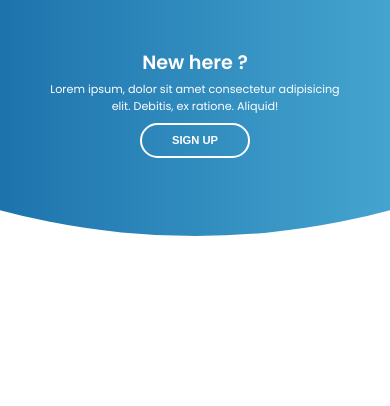
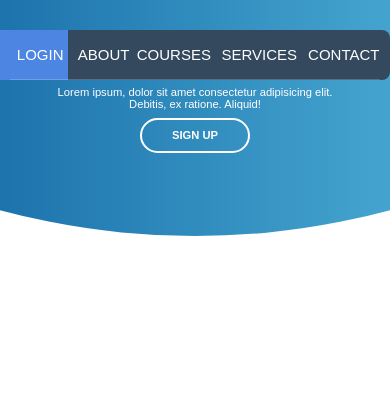
Before and after one commit to faizkhan77/kutchi-UI, a plain HTML site: page login/kutchi-login-page/Sliding-Sign-In-Sign-Up-Form-master/Sliding-Sign-In-Sign-Up-Form-master/index.html in a window 390 px wide. Shown: the top 406 px of the page. Drawn offline with Linux system fonts and the light colour scheme.

Commit message:
Added navbar

```diff
--- a/login/kutchi-login-page/Sliding-Sign-In-Sign-Up-Form-master/Sliding-Sign-In-Sign-Up-Form-master/index.html
+++ b/login/kutchi-login-page/Sliding-Sign-In-Sign-Up-Form-master/Sliding-Sign-In-Sign-Up-Form-master/index.html
@@ -106,7 +106,14 @@
         </div>
       </div>
 
-
+      <nav>
+        <a href="#" class="nava">Login</a>
+        <a href="#" class="nava">About</a>
+        <a href="#" class="nava">Courses</a>
+        <a href="#" class="nava">Services</a>
+        <a href="#" class="nava">Contact</a>
+        <div class="animation start-home"></div>
+    </nav>
     </div>
 
     <script src="app.js"></script>
--- a/login/kutchi-login-page/Sliding-Sign-In-Sign-Up-Form-master/Sliding-Sign-In-Sign-Up-Form-master/style.css
+++ b/login/kutchi-login-page/Sliding-Sign-In-Sign-Up-Form-master/Sliding-Sign-In-Sign-Up-Form-master/style.css
@@ -560,3 +560,172 @@ video {
     width: 480px;
   }
 }
+
+
+
+
+nav {
+  position: absolute;
+  top: 20px;
+  /* Adjust this value as needed */
+  left: 50%;
+  /* Center the nav horizontally */
+  transform: translateX(-50%);
+  width: 43.3vw;
+  height: 50px;
+  background-color: #34495e;
+  border-radius: 8px;
+  font-size: 0;
+  z-index: 10;
+  /* Set a higher z-index to ensure it's above other elements */
+}
+
+nav .nava {
+  line-height: 50px;
+  height: 100%;
+  font-size: 15px;
+  display: inline-block;
+  position: relative;
+  z-index: 1;
+  text-decoration: none;
+  text-transform: uppercase;
+  text-align: center;
+  color: white;
+  cursor: pointer;
+}
+
+nav .animation {
+  position: absolute;
+  height: 100%;
+  top: 0;
+  z-index: 0;
+  transition: all .5s ease 0s;
+  border-radius: 8px;
+}
+
+.nava:nth-child(1) {
+  width: 100px;
+}
+
+.nava:nth-child(2) {
+  width: 110px;
+}
+
+.nava:nth-child(3) {
+  width: 100px;
+}
+
+.nava:nth-child(4) {
+  width: 160px;
+}
+
+.nava:nth-child(5) {
+  width: 120px;
+}
+
+nav .start-home,
+.nava:nth-child(1):hover~.animation {
+  width: 100px;
+  left: 0;
+  background-color: #4D85E3;
+}
+
+nav .start-about,
+.nava:nth-child(2):hover~.animation {
+  width: 110px;
+  left: 100px;
+  background-color: #4D85E3;
+}
+
+nav .start-blog,
+.nava:nth-child(3):hover~.animation {
+  width: 100px;
+  left: 210px;
+  background-color: #4D85E3;
+}
+
+nav .start-portefolio,
+.nava:nth-child(4):hover~.animation {
+  width: 160px;
+  left: 310px;
+  background-color: #4D85E3;
+}
+
+nav .start-contact,
+.nava:nth-child(5):hover~.animation {
+  width: 120px;
+  left: 470px;
+  background-color: #4D85E3;
+}
+
+body {
+  font-size: 12px;
+  font-family: sans-serif;
+
+}
+
+
+span {
+  color: #2BD6B4;
+}
+
+
+
+
+
+
+/* Tablet styles */
+@media screen and (max-width: 768px) {
+  nav {
+    width: 100%;
+    max-width: 400px;
+    margin: 10px auto;
+    padding: 0 10px;
+    font-size: 12px;
+    /* Font size for tablets */
+    display: flex;
+    flex-wrap: nowrap;
+    justify-content: space-between;
+  }
+
+  nav a {
+    width: calc(20% - 10px);
+    text-align: center;
+    border-bottom: 1px solid rgba(255, 255, 255, 0.2);
+    font-size: 10px;
+    /* Font size for tablet menu items */
+  }
+
+  nav .animation {
+    transition: all .5s ease 0s;
+    border-radius: 0;
+    transition: none;
+    width: calc(20% - 10px);
+  }
+}
+
+/* Mobile styles */
+@media screen and (max-width: 480px) {
+  nav {
+    max-width: 300px;
+    font-size: 10px;
+    /* Font size for mobile */
+  }
+
+  nav a {
+    font-size: 8px;
+    /* Font size for mobile menu items */
+  }
+
+  nav .animation {
+    width: calc(20% - 10px);
+  }
+}
+
+/* Full-width navbar at 800px */
+@media screen and (max-width: 800px) {
+  nav {
+    width: 100%;
+    max-width: none;
+  }
+}
```
